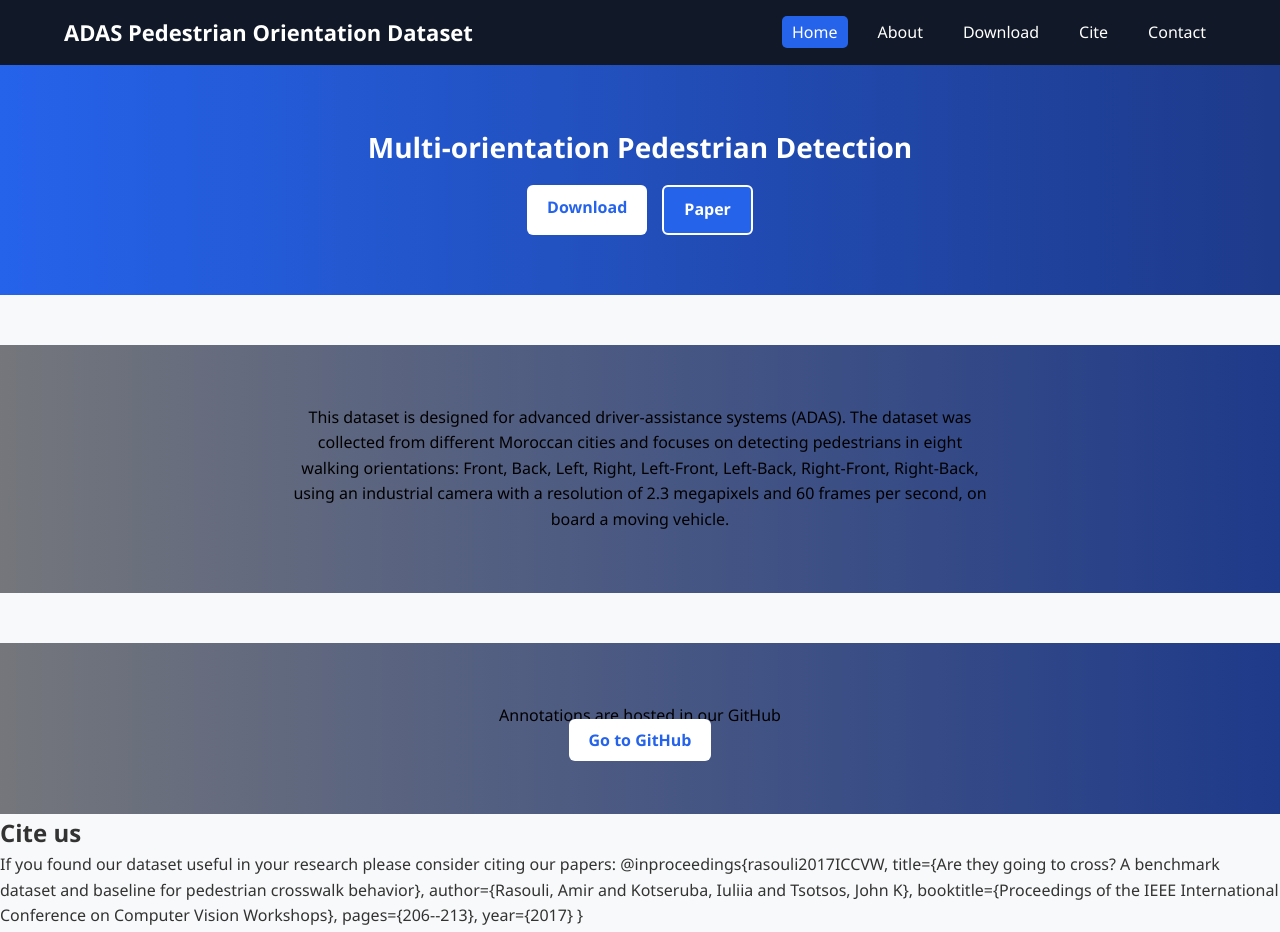
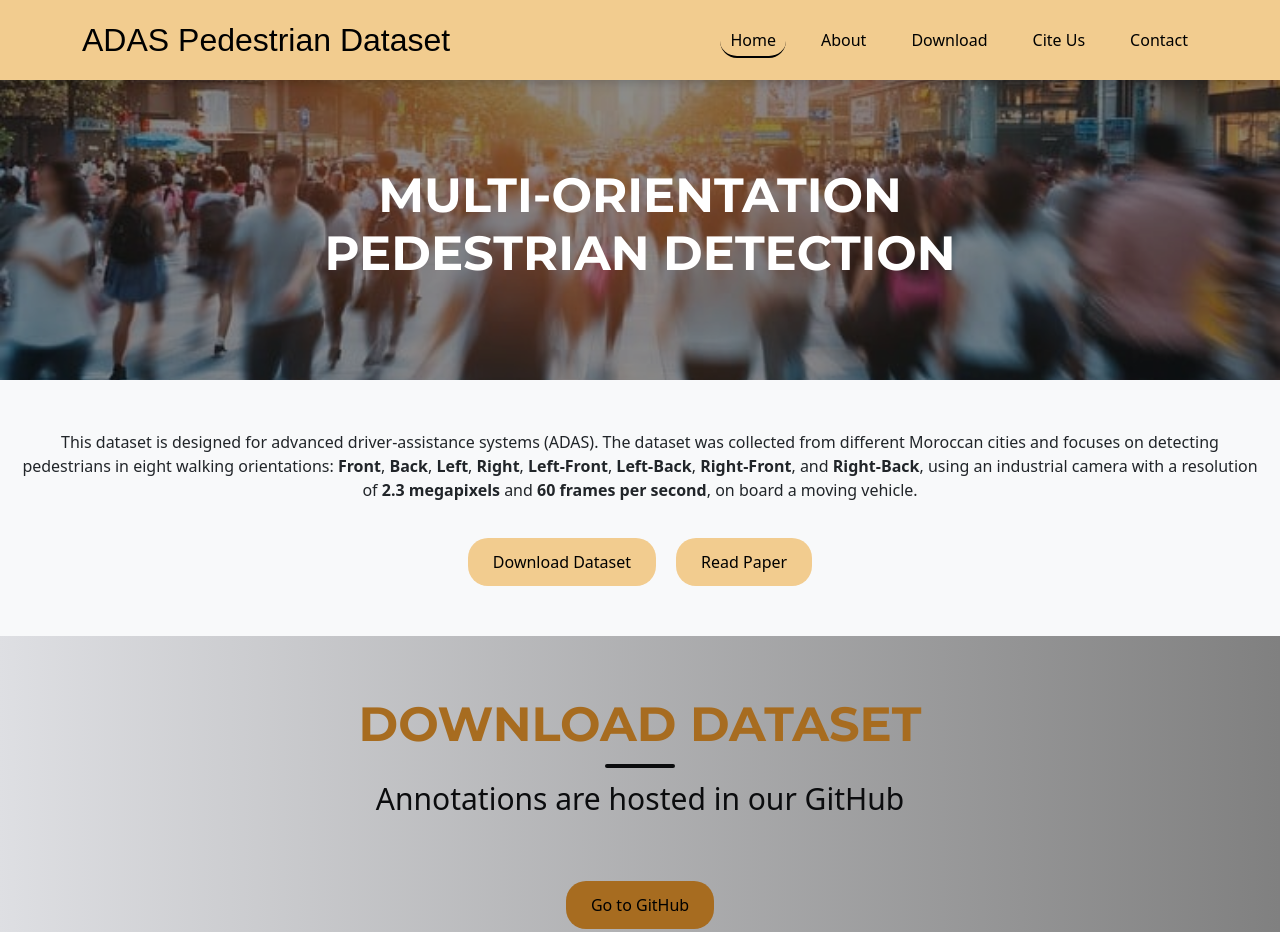
Before and after one commit to zeineb07/ADAS_Dataset_Website, a plain HTML site: page index.html in a window 1280 px wide. Shown: the top 932 px of the page. Drawn offline with nearby package versions, Linux system fonts and the light colour scheme.

Commit message:
the last modification

```diff
--- a/assets/css/style.css
+++ b/assets/css/style.css
@@ -6,144 +6,268 @@ html {
     margin: 0;
     padding: 0;
     box-sizing: border-box;
-    font-family: "Segoe UI", Roboto, Arial, sans-serif;
+}
+
+/* === Header === */
+header {
+    background:#f2cc8f;  /* bleu élégant */
+    color: black;
+    padding: 20px 0;
+    box-shadow: 0 2px 10px rgba(0,0,0,0.2);
+    position: sticky;     /* header reste visible */
+    top: 0;               /* en haut de la page */
+    z-index: 1000;        /* au-dessus du reste du contenu */
+}
+
+header .site-title {
+    font-family: 'Poppins', sans-serif; /* police élégante */
+    font-size: 2rem;                    /* taille du texte */
+    font-weight: 500;                   /* texte en gras */
+    text-align: left;                 /* centré horizontalement */
+    margin: 0;
 }
 
 
 
-/* === General === */
-body {
-    background-color: #f8f9fa;
-    color: #333;
-    line-height: 1.6;
+.navbar .nav-list {
+    list-style: none;
+    display: flex;
+    gap: 25px;         /* espace entre les liens */
+    margin: 0;
+    padding: 0;
 }
 
-/* === Header === */
-header {
-    background: #111827;
-    color: white;
-    padding: 15px 0;
-    box-shadow: 0 2px 10px rgba(0, 0, 0, 0.2);
+
+.navbar .nav-list li a {
+    color: black;
+    text-decoration: none;
+    font-weight: 500;
+    font-size: 1rem;
+    transition: 0.3s;
+    padding: 5px 10px;
+    border-radius: 20px;
 }
 
-header .container {
-    width: 90%;
-    max-width: 1200px;
-    margin: auto;
-    display: flex;
-    justify-content: space-between;
-    align-items: center;
+.navbar .nav-list li a:hover {
+    background-color:gray; /* léger surlignage au hover */
+    color: white;  /* rgba(216, 160, 86, 0.2) couleur du texte au hover */
 }
 
-header h1 {
-    font-size: 22px;
-    font-weight: bold;
-}
-
-nav ul {
-    list-style: none;
-    display: flex;
-    gap: 20px;
-}
-
-nav ul li a {
-    color: white;
-    text-decoration: none;
-    font-weight: 500;
-    padding: 5px 10px;
-    transition: background 0.3s;
-}
-
-nav ul li a:hover,
-nav ul li a.active {
-    background: #2563eb;
-    border-radius: 5px;
+.nav-list a.active {
+    color: blue;         /* couleur dorée pour l'actif */
+    font-weight: bold;      /* met en gras */
+    border-bottom: 2px solid black; /* soulignement élégant */
 }
 
 /* === Hero Section === */
 .hero {
-    background: linear-gradient(to right, #2563eb, #1e3a8a);
+    background-image: url("../img/backg.jpg"); /* Ton image */
+    background-size: cover;      /* Couvre toute la largeur */
+    background-position: center; /* Centrer l'image */
+    background-repeat: no-repeat;
+
+    height: 300px; /* 🔹 Hauteur fixe de la section (ajuste selon ton design) */
+    display: flex;
+    justify-content: center; /* Centrer horizontalement le contenu */
+    align-items: center;     /* Centrer verticalement le contenu */
+    text-align: center;
     color: white;
+
+    /* Assombrir légèrement l'image */
+    position: relative;
+
+}
+
+/* Assombrir légèrement l'image pour mettre en valeur le texte */
+.hero::before {
+    content: "";
+    position: absolute;
+    top: 0;
+    left: 0;
+    width: 100%;
+    height: 100%;
+    background-color: rgba(0, 0, 0, 0.45); /* Ombre sombre */
+    z-index: 1;
+}
+
+/* Le contenu de la section */
+.hero-content {
+    position: relative;
+    z-index: 2;
+    max-width: 700px;
+    padding: 20px;
+}
+/* Titre principal */
+.hero-content h2 {
+    font-size: 10rem;
+    font-family: "Poppins", sans-serif;
+    font-weight: bold;
+    margin-bottom: 10px;
+    text-transform: uppercase;
+}
+
+.hero h2 {
+    font-family: 'Montserrat', sans-serif;
+    font-weight: 700;
+    font-size: 3rem;
+}
+/* === About Section === */
+.about-section {
+    background-color: #f8f9fa; /* Couleur claire pour contraster avec la hero */
+    padding: 50px 20px;
     text-align: center;
-    padding: 60px 20px;
 }
-.hero1 {
-    background: linear-gradient(to right, hsl(223, 3%, 47%), #1e3a8a);
-    color:black;
+
+.about-content {
+    max-width: 800px;
+    margin: auto;
+    color: #333;
+}
+
+
+.hero p {
+    font-size: 16px;
+    margin-bottom: 100px;
+}
+
+.about-content p {
+    font-size: 1.1rem;
+    line-height: 1.8;
+    color: #555;
+
+}
+
+/* Boutons */
+.buttons {
+    display: flex;
+    justify-content: center;
+    gap: 20px;
+}
+
+.btn-primary {
+    background-color: #f2cc8f;
+    color: black;
+    padding: 12px 25px;
+    text-decoration: none;
+    border-radius: 20px;
+    transition: 0.3s;
+    margin-top: 20px;
+}
+
+.btn-primary:hover {
+    background-color: gray;
+    color: white;
+}
+
+.btn-secondary {
+    background-color: #f2cc8f;
+    color: black;
+    padding: 12px 25px;
+    text-decoration: none;
+    border-radius: 20px;
+    border: px solid white;
+    transition: 0.3s;
+    margin-top: 20px;
+}
+
+
+.btn-secondary:hover {
+    background-color: gray;
+    color: white;
+}
+
+
+
+
+
+.hero2 {
+    background: linear-gradient(to right, hsl(228, 8%, 88%),grey);
+    color:white;
     text-align: center;
     padding: 60px 60px;
-    margin-top: 50px;
-}
-.hero2 {
-    background: linear-gradient(to right, hsl(223, 3%, 47%), #1e3a8a);
-    color:black;
-    text-align: center;
-    padding: 60px 60px;
-    margin-top: 50px;
 }
 
-.hero-content {
-    max-width: 1000px;
-    max-height: 700px;
-    margin: auto;
-}
-.hero-content1 {
-    max-width: 700px;
-    margin: auto;
-}
+
 .hero-content2 {
     max-width: 700px;
     margin: auto;
 }
-.hero h2 {
-    font-size: 28px;
-    margin-bottom: 15px;
+.hero-content2 h2{ font-family: 'Montserrat', sans-serif;
+    font-weight: 90;
+    font-size: 3rem;
+    color: rgb(167, 108, 32);
+}
+/* Ligne décorative sous le titre */
+.hero-content2 h2::after {
+    content: "";
+    display: block;
+    width: 70px;
+    height: 4px;
+    background: #0b0c0e;
+    margin: 10px auto 0;
+    border-radius: 8px;
 }
 
-.hero p {
-    font-size: 16px;
-    margin-bottom: 25px;
+.hero-content2 p{
+    font-size: 30px;
+    margin-bottom: 30px;
+    color: #0b0c0e;
 }
+.third-btn{
+    background-color:rgb(167, 108, 32);
+    color: black;
+    padding: 12px 25px;
+    text-decoration: none;
+    border-radius: 20px;
+    border: px solid white;
+    transition: 0.3s;
+    margin-top: 30px;
+}
+.third-btn:hover {
+    background-color: gray;
+    color: white;
+}
+/*Cite us part*/
+.hero-content3 {
+    background-color: #f8f9fa; /* Couleur claire pour contraster avec la hero */
+    padding: 50px 20px;
+}
+.hero-content3 h1{
+    font-family: 'Montserrat', sans-serif;
+    font-weight: 50;
+    font-size: 2rem;
+    color: rgb(167, 108, 32);
+}
+.hero-content3 p{
+    font-size: 20px;
+    margin-bottom: 30px;
+    color: #0b0c0e;
+}
+.hero4{
 
-.buttons {
-    display: flex;
-    justify-content: center;
-    gap: 15px;
+    margin-bottom:0px ;
 }
-
-.btn-primary,
-.btn-secondary {
-    padding: 10px 20px;
-    border-radius: 6px;
-    text-decoration: none;
-    font-weight: bold;
-    transition: all 0.3s;
+.hero-content4 {
+    background-color: #f8f9fa; /* Couleur claire pour contraster avec la hero */
+    padding: 50px 20px;
 }
-
-.btn-primary {
-    background: white;
-    color: #2563eb;
+.hero-content4 h1{
+    font-family: 'Montserrat', sans-serif;
+    font-weight: 50;
+    font-size: 2rem;
+    color: rgb(167, 108, 32);
 }
-
-.btn-primary:hover {
-    background: #e5e7eb;
+.hero-content4 p{
+    font-size: 20px;
+    margin-bottom: 0px;
+    color: #0b0c0e;
 }
-
-.btn-secondary {
-    background: #2563eb;
-    color: white;
-    border: 2px solid white;
-}
-
-.btn-secondary:hover {
-    background: #1e40af;
-}
-
 /* === Footer === */
 footer {
     text-align: center;
     padding: 15px;
     background: #111827;
     color: white;
-    margin-top: 40px;
+    margin-top: 110px;
+    margin-bottom: 0px;
 }
--- a/index.html
+++ b/index.html
@@ -6,54 +6,64 @@
     <meta name="description" content="ADAS Pedestrian Orientation Dataset - Multi-orientation pedestrian detection for ADAS systems" />
     <title>ADAS Pedestrian Orientation Dataset</title>
     <link rel="stylesheet" href="assets/css/style.css" />
-    <link rel="icon" href="assets/img/favicon.png" />
+    <script src="assets/js/script.js"></script>
+    <link rel="icon" href="assets/img/backg.jpg" />
+    <link href="https://fonts.googleapis.com/css2?family=Montserrat:wght@700&display=swap" rel="stylesheet">
+    <link href="https://cdn.jsdelivr.net/npm/bootstrap@5.3.3/dist/css/bootstrap.min.css" rel="stylesheet">
 </head>
 <body>
     <!-- ====== Header ====== -->
     <header>
-        <div class="container">
-            <h1>ADAS Pedestrian Orientation Dataset</h1>
-            <nav>
-                <ul>
-                    <li><a href="index.html" class="active">Home</a></li>
+        <div class="container d-flex justify-content-between align-items-center">
+            <!-- Titre / Logo -->
+            <h1 class="site-title">ADAS Pedestrian Dataset</h1>
+             <!-- Navbar -->
+             <nav class="navbar">
+                <ul class="nav-list">
+                  <li><a class="active" href="#home">Home</a></li>
                   <li><a href="#about">About</a></li>
                   <li><a href="#download">Download</a></li>
-                    <li><a href="#cite">Cite</a></li>
-                    <li><a href="#contact">Contact</a></li>
+                  <li><a href="#cite">Cite Us</a></li>
+                  <li><a  href="#contact">Contact</a></li>
                 </ul>
               </nav>
           </div>
+
     </header>
-
-    <!-- ====== Hero Section ====== -->
     <section class="hero">
         <div class="hero-content">
             <h2>Multi-orientation Pedestrian Detection</h2>
-            <div class="buttons">
-                <a href="dataset.html" class="btn-primary">Download</a>
-                <a href="paper.html" target="_blank" class="btn-secondary">Paper</a>
-            </div>
         </div>
     </section>
-    <section id="about" class="hero1">
-        <div class="hero-content1">
+    <section id="about" class="about-section">
             <p>
-                This dataset is designed for advanced driver-assistance systems (ADAS). The dataset was collected from different Moroccan cities and focuses on detecting pedestrians
-                in eight walking orientations: Front, Back, Left, Right, Left-Front, Left-Back, Right-Front, Right-Back, using an industrial camera with a resolution of 2.3 megapixels and 60 frames per second, on board a moving vehicle.
+                This dataset is designed for advanced driver-assistance systems (ADAS).
+                The dataset was collected from different Moroccan cities and focuses on
+                detecting pedestrians in eight walking orientations:
+                <strong>Front</strong>, <strong>Back</strong>, <strong>Left</strong>, <strong>Right</strong>,
+                <strong>Left-Front</strong>, <strong>Left-Back</strong>,
+                <strong>Right-Front</strong>, and <strong>Right-Back</strong>,
+                using an industrial camera with a resolution of
+                <strong>2.3 megapixels</strong> and
+                <strong>60 frames per second</strong>, on board a moving vehicle.
             </p>
 
+            <div class="buttons">
+                <a href="dataset.html" class="btn-primary">Download Dataset</a>
+                <a href="paper.html" target="_blank" class="btn-secondary">Read Paper</a>
             </div>
-    </section>
     </section>
     <section id="download" class="hero2">
         <div class="hero-content2">
+            <h2>DOWNLOAD DATASET</h2>
             <p>
                 Annotations are hosted in our GitHub
             </p>
-        <a href="https://github.com/zeineb07/ADAS_Dataset" class="btn-primary">Go to GitHub</a>
+            <div class="buttons">
+            <a href="https://github.com/zeineb07/ADAS_Dataset" class="third-btn">Go to GitHub</a>
+            </div>
 
         </div>
-</section>
         </section>
         <section id="cite" class="hero3">
             <div class="hero-content3">
@@ -72,10 +82,19 @@
 
             </div>
             </section>
+            <section id="contact" class="hero4">
+                <div class="hero-content4">
+                    <h1>Contact us</h1>
+                    <p>
+                    If you have any questions about the dataset, reach out to:Zeinebkh128@gmail.com
+                    </p>
 
+                </div>
+                </section>
+
+</body>
 <!-- ====== Footer ====== -->
 <footer>
     <p>&copy; 2025 ADAS Pedestrian Orientation Dataset. All rights reserved.</p>
 </footer>
-</body>
 </html>
```
Also changed, not shown: assets/js/script.js (+21 -0 lines), bruiilon.html (added, +111 -0 lines), download.html (deleted, +0 -35 lines), contact.html (deleted), 2 other files. Lines whose indentation alone changed are shown as unchanged.
